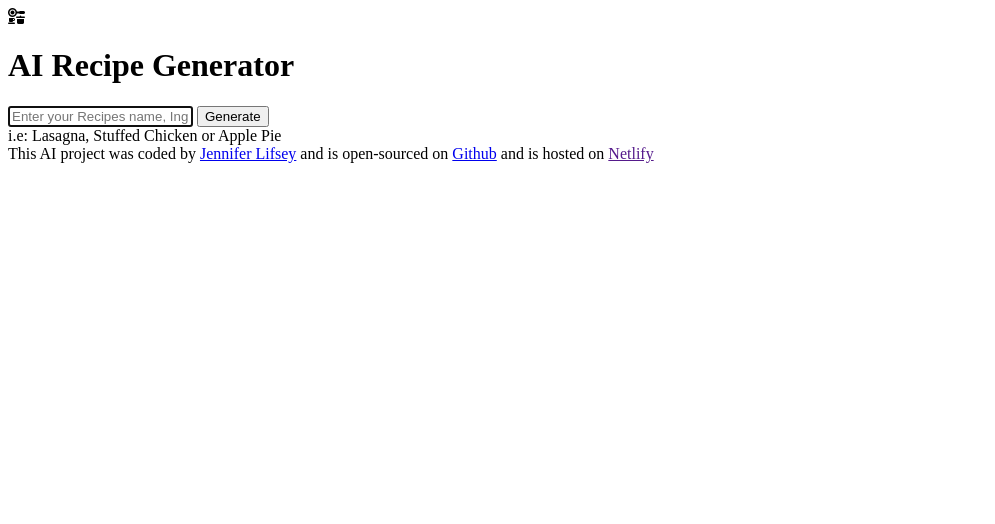
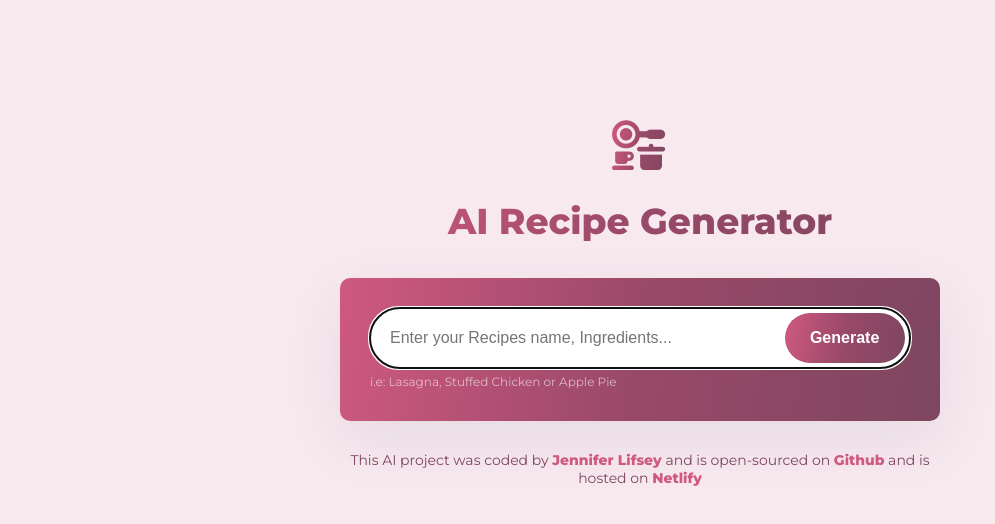
Before and after one commit to jlifs/AI-recipe-generator, a plain HTML site: page index.html in a window 1280 px wide. Shown: the whole page, without its empty margins (0-995 px from the left). Drawn offline with nearby package versions, Linux system fonts and the light colour scheme.

Commit message:
Added JS & CSS

```diff
--- a/index.html
+++ b/index.html
@@ -61,7 +61,7 @@
         >
         and is hosted on
         <a
-          href=""
+          href="https://frolicking-cendol-63ee38.netlify.app/"
           target="_blank"
           >Netlify</a
         >
--- a/src/index.js
+++ b/src/index.js
@@ -0,0 +1,30 @@
+function displayRecipe(response) {
+  new Typewriter("#recipe", {
+    strings: response.data.answer,
+    autoStart: true,
+    delay: 20,
+    cursor: "",
+  });
+}
+
+function generateRecipe(event) {
+  event.preventDefault();
+
+  let instructionsInput = document.querySelector("#user-instructions");
+
+  let apiKey = "38cc12b312104o45t5c1faaa8bf9b6c0";
+  let context =
+    "You are a chef expert and you love to share you recipes. Your mission is to generate a quick easy recipe that can be made in 30 minutes or less. Give the recipe title only in <strong/> with font size of 24 pixels at the top then separated by <br/> and list ingredients in bullet format,all separated by <br/> and number instructions in the recipe, also all separated by <br/>. Be sure to include section headings of Ingredients and Instructions in <strong/> element, keep all other text normal and exclude the use of all asterisk. Use the international metric system. Make sure to follow user instructions. Then add <br/> element and sign the recipe with 'SheCodes AI' in a <strong/> element at the end.";
+  let prompt = `User instructions: Generate a detailed recipe about ${instructionsInput.value}`;
+  let apiUrl = `https://api.shecodes.io/ai/v1/generate?prompt=${prompt}&context=${context}&key=${apiKey}`;
+
+  let recipeElement = document.querySelector("#recipe");
+  recipeElement.classList.remove("hidden");
+  recipeElement.innerHTML = `<div class="generating">⏱️ Generating a ${instructionsInput.value} for you 🍲!</div>`;
+
+  axios.get(apiUrl).then(displayRecipe);
+}
+
+let recipeFormElement = document.querySelector("#recipe-generator-form");
+
+recipeFormElement.addEventListener("submit", generateRecipe);
--- a/src/styles.css
+++ b/src/styles.css
@@ -0,0 +1,163 @@
+body {
+  background-color: #f7e9ee;
+  font-family: "Montserrat", sans-serif;
+}
+
+a {
+  color: #cf5980;
+  font-weight: 800;
+}
+
+a:hover {
+  color: #542a3a;
+  cursor: pointer;
+}
+
+.container {
+  margin: 120px auto;
+  max-width: 600px;
+}
+
+header {
+  margin-bottom: 30px;
+}
+
+h1 {
+  text-align: center;
+  font-weight: 800;
+  font-size: 36px;
+  line-height: 1.5;
+  background-image: linear-gradient(
+    100deg,
+    rgba(207, 89, 128, 1) 0%,
+    rgba(153, 73, 104, 1) 50%,
+    rgba(126, 70, 96, 1) 100%
+  );
+  background-clip: text;
+  color: transparent;
+}
+
+.icon {
+  text-align: center;
+}
+
+.fa-kitchen-set {
+  margin: 0 auto;
+  font-size: 50px;
+  background-image: linear-gradient(
+    100deg,
+    rgba(207, 89, 128, 1) 0%,
+    rgba(153, 73, 104, 1) 50%,
+    rgba(126, 70, 96, 1) 100%
+  );
+  background-clip: text;
+  color: transparent;
+}
+
+.form-container {
+  padding: 30px;
+  background: linear-gradient(
+    100deg,
+    rgba(207, 89, 128, 1) 0%,
+    rgba(153, 73, 104, 1) 50%,
+    rgba(126, 70, 96, 1) 100%
+  );
+  border-radius: 10px;
+  box-shadow: 0px 20px 60px rgba(65, 50, 100, 0.08);
+  margin-bottom: 30px;
+}
+
+.hint {
+  line-height: 1.5;
+  font-size: 12px;
+  margin-top: 5px;
+  color: #ffffff;
+  opacity: 0.6;
+}
+
+form {
+  display: flex;
+  position: relative;
+}
+
+.instructions {
+  padding: 20px;
+  border: none;
+  width: 100%;
+  font-size: 16px;
+  border-radius: 50px;
+  line-height: 20px;
+  color: #272044;
+}
+
+.submit-btn {
+  margin-left: 10px;
+  background: linear-gradient(
+    100deg,
+    rgba(207, 89, 128, 1) 0%,
+    rgba(153, 73, 104, 1) 50%,
+    rgba(126, 70, 96, 1) 100%
+  );
+  color: white;
+  border: none;
+  width: 120px;
+  font-size: 16px;
+  font-weight: 800;
+  border-radius: 50px;
+  padding: 16px 24px;
+  position: absolute;
+  right: 1%;
+  top: 8%;
+}
+
+.recipe {
+  font-size: 16px;
+  background-color: white;
+  padding: 20px;
+  line-height: 2;
+  border-left: 3px solid #994968;
+  border-radius: 10px;
+  box-shadow: 0px 4px 30px 0px rgba (39, 33, 66, 0.5);
+}
+
+.hidden {
+  display: none;
+}
+
+.recipe strong {
+  background-image: linear-gradient(
+    100deg,
+    rgba(207, 89, 128, 1) 0%,
+    rgba(153, 73, 104, 1) 50%,
+    rgba(126, 70, 96, 1) 100%
+  );
+  background-clip: text;
+  color: transparent;
+}
+
+footer {
+  text-align: center;
+  font-size: 14px;
+  margin-top: 30px;
+  color: #7e4660;
+}
+
+footer a {
+    text-decoration: none;
+}
+
+
+.generating {
+  animation: blink-animation 1s steps(5, start) infinite;
+}
+
+@keyframes blink-animation {
+  to {
+    visibility: hidden;
+  }
+}
+@-webkit-keyframes blink-animation {
+  to {
+    visibility: hidden;
+  }
+}
```
